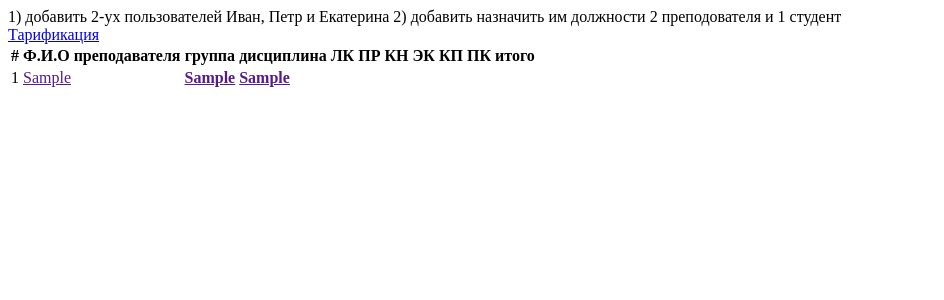
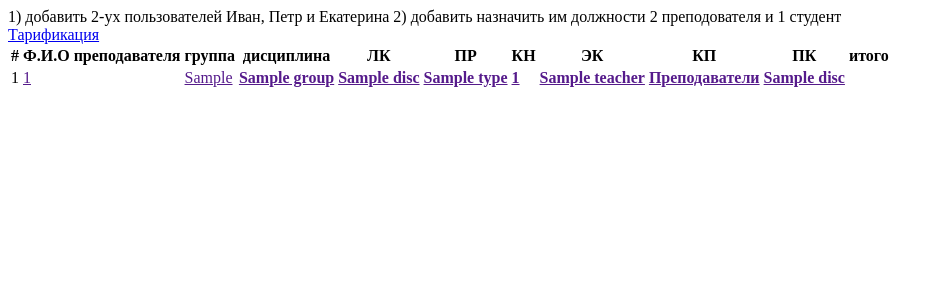
Before and after one commit to tarasov/deproc, a Django app: template templates/tariffication/index.html in a window 1280 px wide. Shown: the top 300 px of the page, without its empty margins (0-944 px from the left). Run offline with Django 3.2, Linux system fonts and the light colour scheme; tables that the repository leaves empty hold one stand-in row (values such as "Sample post"); the template is opened without the code that fills it: values that come from a table or form of the project are taken from there, most other values are stand-ins (such as "Sample title", 1, 10 or a date in 2020); parts of the project's set-up code (start-up, migrations or seed data) failed here and were passed over.

Commit message:
21.03 - 13.34

```diff
--- a/templates/tariffication/index.html
+++ b/templates/tariffication/index.html
@@ -25,9 +25,21 @@
     {% for tariff in tariffs %}
         <tr>
             <td align="center">{{ forloop.counter }}</td>
+            <td align="left"><a href="">{{ tariff.uch_plan_hour.uch_plan.pk }}<b></b></a></td>
             <td align="left"><a href="">{{ tariff.set_teacher }}<b></b></a></td>
-            <td align="left"><a href=""><b>{{ tariff.group_plan }}</b></a></td>
-            <td align="left"><a href=""><b>{{ tariff.uch_plan_hour }}</b></a></td>
+            <td align="left"><a href=""><b>{{ tariff.group_plan.group }}</b></a></td>
+            <td align="left"><a href=""><b>{{ tariff.uch_plan_hour.uch_plan.disc }}</b></a></td>
+            <td align="left"><a href=""><b>{{ tariff.uch_plan_hour.type }}</b></a></td>
+            <td align="left"><a href=""><b>{{ tariff.uch_plan_hour.count_hours}}</b></a></td>
+
+
+            <td align="left"><a href=""><b>{{ teacher }}</b></a></td>
+            <td align="left"><a href=""><b>{{ group }}</b></a></td>
+            <td align="left"><a href=""><b>{{ disc }}</b></a></td>
+
+
+
+            <td align="left"><a href=""><b></b></a></td>
         </tr>
     {% endfor %}
     </tbody>
```
Also changed, not shown: main/views.py (+14 -0 lines).
